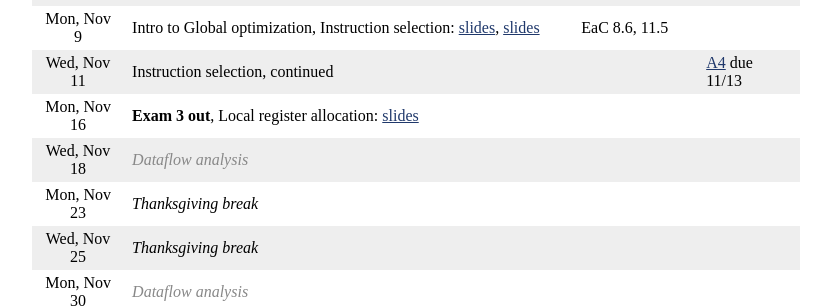
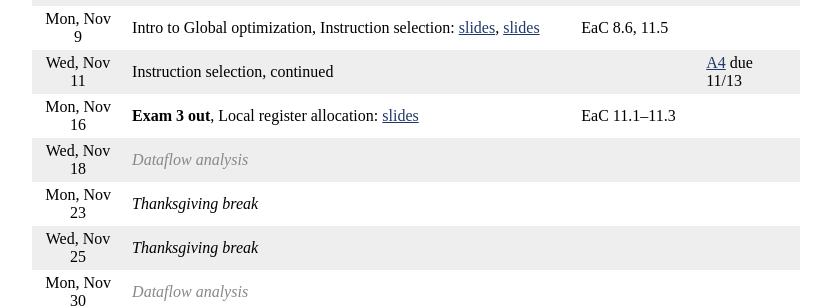
Before and after one commit to jhucompilers/fall2020, a Jekyll site: the page built from schedule.md, in a window 1280 px wide. Shown: the part 1257-1565 px from the top of the page, without its empty margins (224-1055 px from the left). Built offline with Jekyll 4.4.1, drawn with Linux system fonts in a browser that asks for light colours.

Commit message:
list reading for 11/16

```diff
--- a/schedule.md
+++ b/schedule.md
@@ -39,7 +39,7 @@ Mon, Nov 2 | Boolean and relational expressions, decisions and loops: [slides](l
 Wed, Nov 4 | Intro to Code optimization: [slides](lectures/Introduction_to_Optimization_terminology_&_local_value_numbering.pdf), [slides](lectures/Regional_Optimization_Superlocal_Value_Numbering_and_Loop_Unrolling.pdf) | EaC 8.1–8.5 |
 Mon, Nov 9 | Intro to Global optimization, Instruction selection: [slides](lectures/Global_Optimization_Live_Analysis.pdf), [slides](lectures/Introduction_to_Instruction_Selection_and_Peephole_based_Selection.pdf) | EaC 8.6, 11.5
 Wed, Nov 11 | Instruction selection, continued | | [A4](assign/assign04.html) due 11/13
-Mon, Nov 16 | <b>Exam 3 out</b>, Local register allocation: [slides](lectures/Local_Register_Allocation_and_Lab_1.pdf)
+Mon, Nov 16 | <b>Exam 3 out</b>, Local register allocation: [slides](lectures/Local_Register_Allocation_and_Lab_1.pdf) | EaC 11.1–11.3
 Wed, Nov 18 |  <span class="tentative">Dataflow analysis</span>
 Mon, Nov 23 | *Thanksgiving break*
 Wed, Nov 25 | *Thanksgiving break*
```
